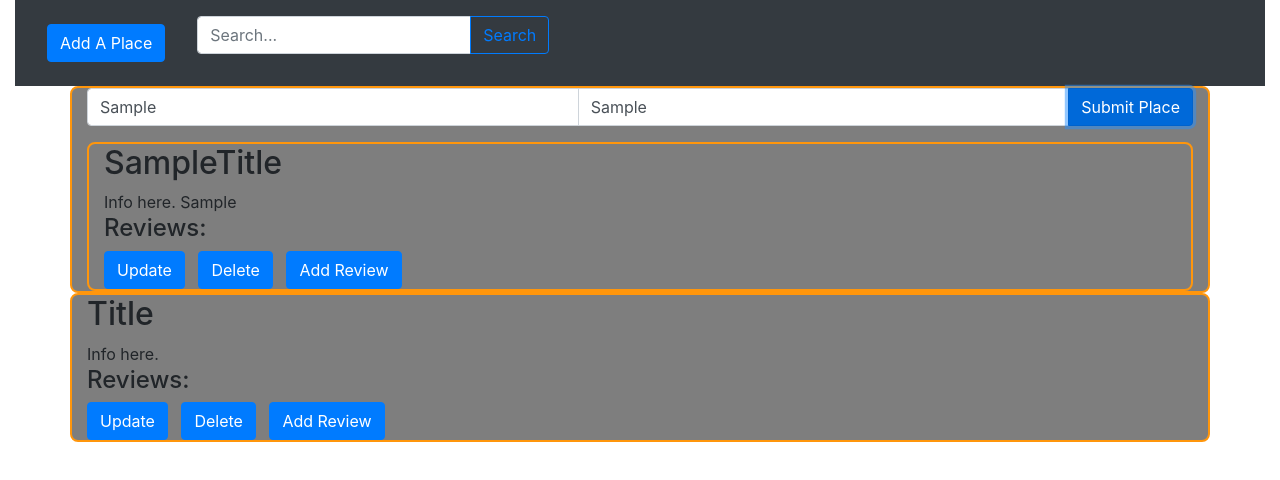
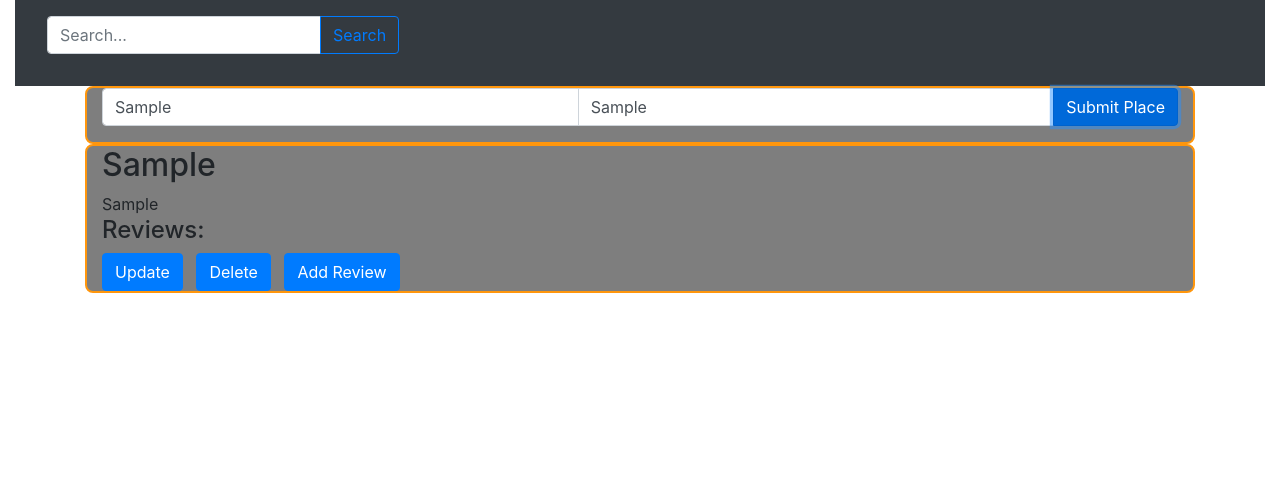
Before and after one commit to KadenHerr/mynearbyplaces, a React (Create React App) app: page / in a window 1280 px wide. Both pictures are taken after typing "Sample", "Sample" into the empty fields and a click on the button "Submit Place". Shown: the top 480 px of the page. Built offline with nearby package versions, Linux system fonts and the light colour scheme.

Commit message:
Right before Delete is implemented

```diff
--- a/src/App.js
+++ b/src/App.js
@@ -12,7 +12,6 @@ function App() {
         <Container fluid>
             <NavigationBar />
             <Home />
-            <Place />
         </Container>
     );
 }
--- a/src/components/Home.js
+++ b/src/components/Home.js
@@ -39,6 +39,7 @@ export default function Home(props) {
 
 
     return (
+        <Container >
             <Container className='Place'>
                 <Col>
                     <Row>
@@ -50,6 +51,10 @@ export default function Home(props) {
                             </InputGroup.Append>
                         </InputGroup>
                     </Row>
+
+                </Col>
+            </Container>
+            <Col>
                 <Row>
                     {placeList}
                 </Row>
--- a/src/components/NavigationBar.js
+++ b/src/components/NavigationBar.js
@@ -10,10 +10,6 @@ function NavigationBar(props) {
 
     const [searchText, setSearchText] = useState('');
 
-    let onAddPlace = (event) => {
-        window.location.reload();
-    }
-
     let onSearchSubmitted = (event) => {
         alert("Already displaying all "+searchText);
     }
@@ -24,10 +20,6 @@ function NavigationBar(props) {
 
     return (
         <Navbar bg="dark" expand="lg" variant="dark">
-
-            <Nav.Link>
-                <Button onClick={onAddPlace}>Add A Place</Button>
-            </Nav.Link>
             <Nav.Link>
                 <InputGroup className="mb-3" >
                     <FormControl type="text" placeholder="Search..." onChange={onSearchInput}/>
--- a/src/components/Place.js
+++ b/src/components/Place.js
@@ -62,14 +62,14 @@ export default function Place(props) {
         <Container className='Place'>
             <Col>
                 <Row>
-                    <h2>{props.name}Title</h2>
+                    <h2>{props.name}</h2>
                 </Row>
                 <Row>
-                    Info here. {placeInfo}
+                    {placeInfo}
                 </Row>
                 <Row>
                     <InputGroup className="mb-3" hidden={hideUpateInfo}>
-                        <FormControl type="text" placeholder={props.placeInfo} onChange={onInfoInput} />
+                        <FormControl type="text" placeholder="Update Info" onChange={onInfoInput} />
                         <InputGroup.Append>
                             <Button onClick={onInfoUpdated} variant="primary" >Update Info</Button>
                         </InputGroup.Append>
```
Lines whose indentation alone changed are shown as unchanged.
